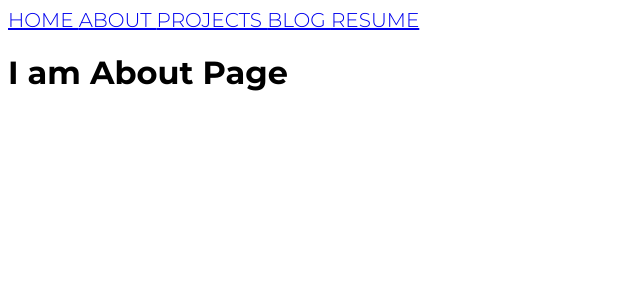
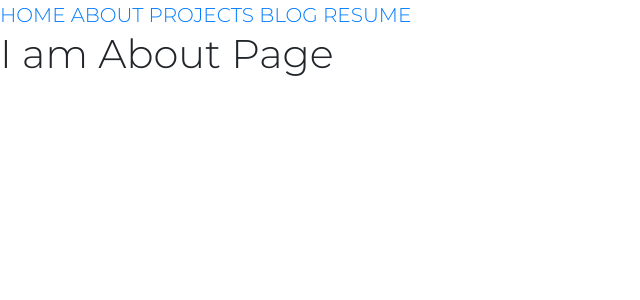
Before and after one commit to HyeeunMok/hyeeun_mok_portfolio, a Next.js app: page /about in a window 1280 px wide. Shown: the top 300 px of the page, without its empty margins (0-640 px from the left). Built offline with nearby package versions, Linux system fonts and the light colour scheme.

Commit message:
add _fonts.scss

```diff
--- a/components/shared/Header.js
+++ b/components/shared/Header.js
@@ -1,7 +1,5 @@
 import React from 'react';
 import Link from 'next/link';
-
-import '../../styles/main.scss';
 
 class Header extends React.Component {
     render() {
--- /dev/null
+++ b/pages/_app.js
@@ -0,0 +1,31 @@
+import React from 'react';
+import App, { Container } from 'next/app';
+
+// Stylings
+import 'bootstrap/dist/css/bootstrap.min.css';
+import '../styles/main.scss';
+
+class MyApp extends App {
+
+ static async getInitialProps({ Component, router, ctx }) {
+    let pageProps = {}
+
+    if (Component.getInitialProps) {
+      pageProps = await Component.getInitialProps(ctx)
+    }
+
+    return { pageProps }
+  }
+
+  render() {
+    const { Component, pageProps } = this.props
+
+    return (
+      <Container>
+        <Component {...pageProps} />
+      </Container>
+    )
+  }
+}
+
+export default MyApp
--- a/pages/index.js
+++ b/pages/index.js
@@ -2,7 +2,6 @@
 import BaseLayout from '../components/layouts/BaseLayout';
 
 import { Button, Container } from 'reactstrap';
-import 'bootstrap/dist/css/bootstrap.min.css';
 
 class Index extends React.Component {
 
@@ -11,7 +10,6 @@
         return (
             <BaseLayout>
                 <Container className="container">
-                    <Button color="danger">Danger!</Button>
                 </Container>
             </BaseLayout>
         )
--- a/styles/main.scss
+++ b/styles/main.scss
@@ -1,34 +1,7 @@
-
-@font-face {
-    font-family: 'Montserrat';
-    src: url('/static/fonts/Montserrat-Regular.ttf');
-    font-weight: normal;
-    font-style: normal;
-}
-
-@font-face {
-    font-family: 'Montserrat';
-    src: url('/static/fonts/Montserrat-Bold.ttf');
-    font-weight: bold;
-    font-style: normal;
-}
-
-@font-face {
-    font-family: 'Montserrat';
-    src: url('/static/fonts/Montserrat-Light.ttf');
-    font-weight: lighter;
-    font-style: normal;
-}
-
-@font-face {
-    font-family: 'Montserrat';
-    src: url('/static/fonts/Montserrat-Italic.ttf');
-    font-weight: normal;
-    font-style: italic;
-}
+@import './shared/fonts';
 
 html, body {
-    font-family:'Montserrat', 'Helvetica' !important;
+    font-family:'Montserrat', 'Helvetica';
 }
 
 .customClassFromFile {
--- /dev/null
+++ b/styles/shared/_fonts.scss
@@ -0,0 +1,27 @@
+@font-face {
+    font-family: 'Montserrat';
+    src: url('/static/fonts/Montserrat-Regular.ttf');
+    font-weight: normal;
+    font-style: normal;
+}
+
+@font-face {
+    font-family: 'Montserrat';
+    src: url('/static/fonts/Montserrat-Bold.ttf');
+    font-weight: bold;
+    font-style: normal;
+}
+
+@font-face {
+    font-family: 'Montserrat';
+    src: url('/static/fonts/Montserrat-Light.ttf');
+    font-weight: lighter;
+    font-style: normal;
+}
+
+@font-face {
+    font-family: 'Montserrat';
+    src: url('/static/fonts/Montserrat-Italic.ttf');
+    font-weight: normal;
+    font-style: italic;
+}
```
